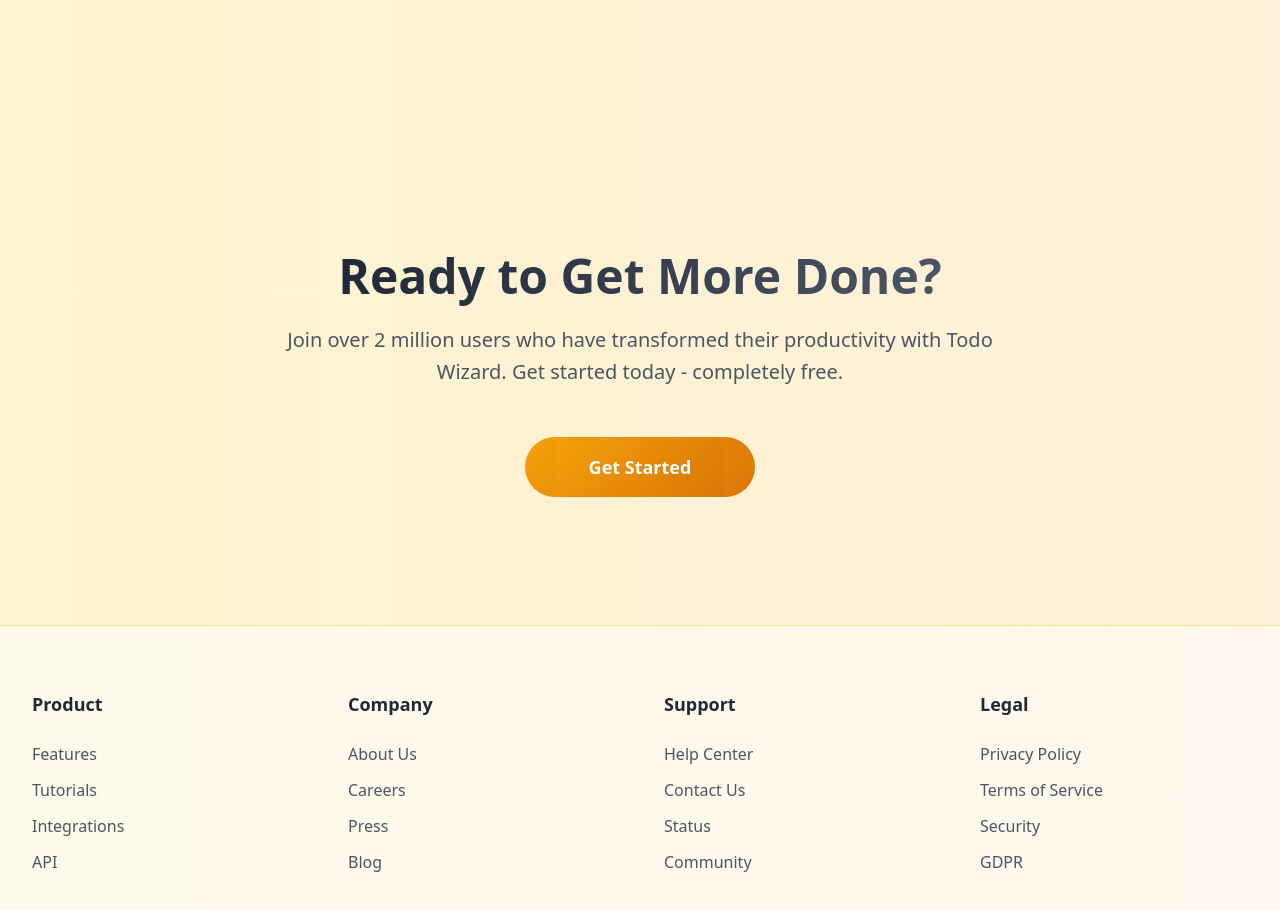
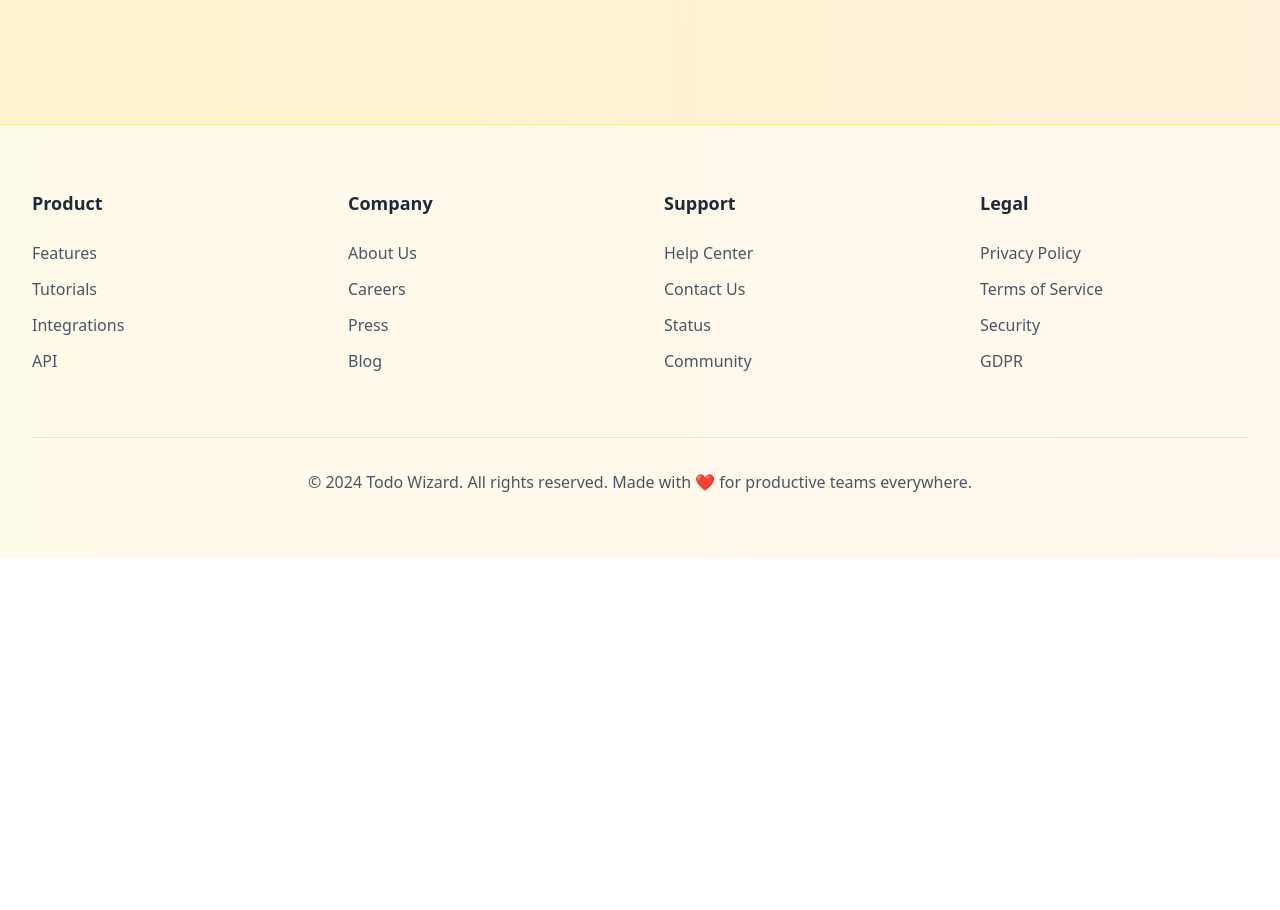
Before and after one commit to adesoga67/todo-app, a website: page views/index.html in a window 1280 px wide. Shown: the part 8600-9510 px from the top of the page. After the commit the page ends 9158 px from the top, so only its background shows below. Drawn offline with nearby package versions, Linux system fonts and the light colour scheme.

Commit message:
checking through for other errors and coeercting them

```diff
--- a/views/index.html
+++ b/views/index.html
@@ -1290,40 +1290,6 @@
       </div>
     </section>
 
-    <!-- CTA Section -->
-    <section
-      class="py-20 lg:py-32 text-center bg-gradient-to-r from-amber-100/80 to-orange-100/80"
-    >
-      <div class="max-w-7xl mx-auto px-4 sm:px-6 lg:px-8">
-        <div class="max-w-4xl mx-auto">
-          <h2
-            class="text-3xl sm:text-4xl lg:text-5xl font-extrabold mb-4 lg:mb-6"
-          >
-            <span
-              class="bg-gradient-to-r from-gray-800 to-gray-600 bg-clip-text text-transparent"
-            >
-              Ready to Get More Done?
-            </span>
-          </h2>
-          <p
-            class="text-lg lg:text-xl text-gray-600 mb-8 lg:mb-12 leading-relaxed max-w-3xl mx-auto"
-          >
-            Join over 2 million users who have transformed their productivity
-            with Todo Wizard. Get started today - completely free.
-          </p>
-          <button
-            class="gradient-bg text-white px-8 py-4 rounded-full text-lg font-semibold hover:shadow-xl hover:shadow-amber-500/40 hover:-translate-y-1 transition-all duration-300 relative overflow-hidden"
-          >
-            <a
-              href="authentication.html"
-              class="gradient-bg text-white px-8 py-4 rounded-full..."
-              >Get Started</a
-            >
-          </button>
-        </div>
-      </div>
-    </section>
-
     <!-- Footer -->
     <footer
       class="bg-gradient-to-r from-amber-50 to-orange-50 border-t border-amber-200 py-12 lg:py-16"
```
